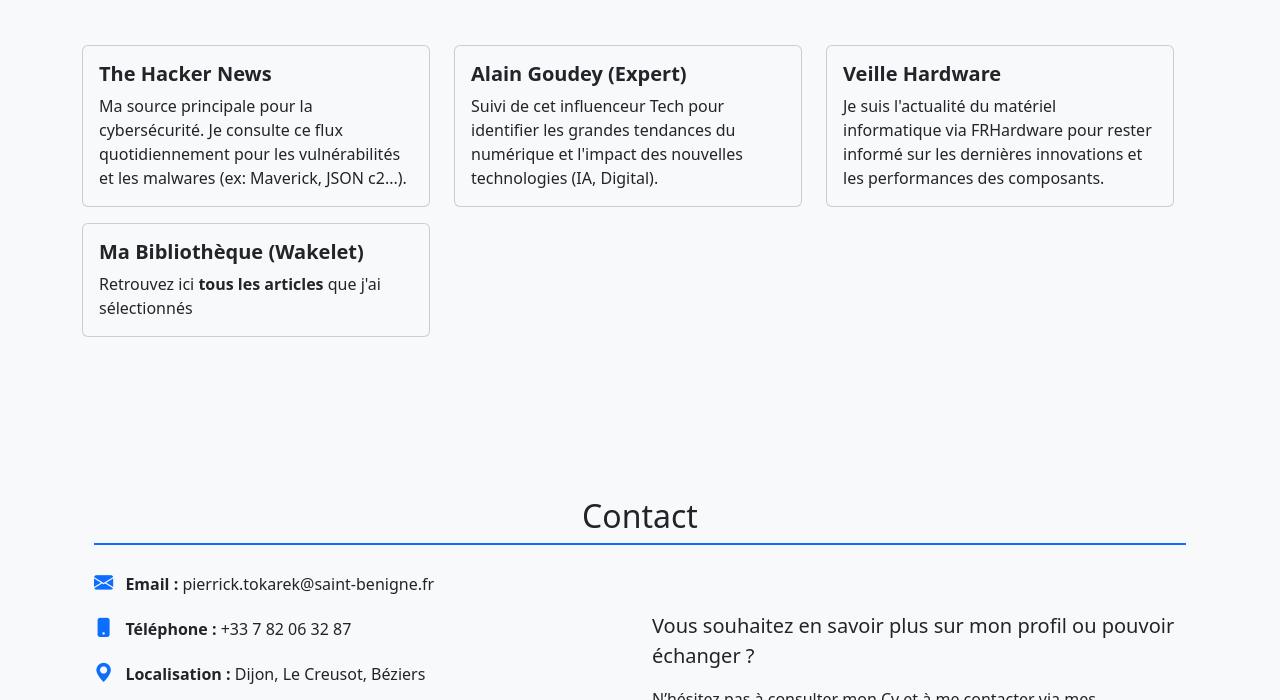
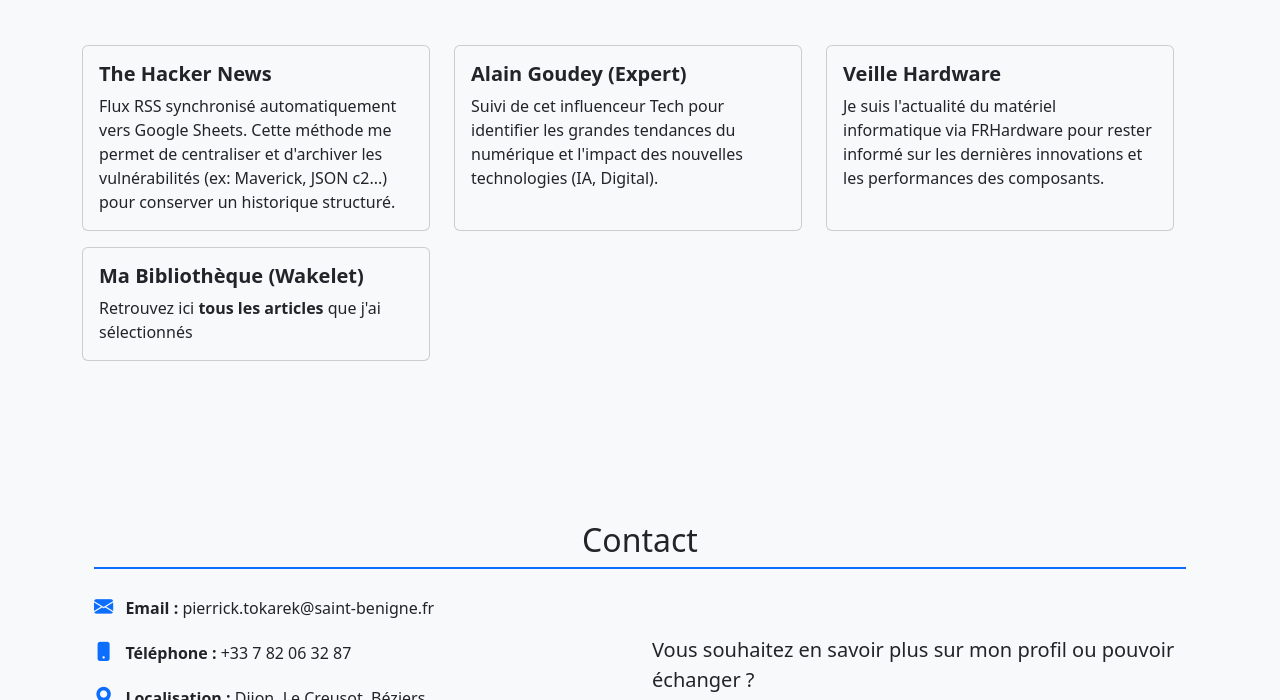
Before and after one commit to Pierrick-T71/portfolio-pierrick, a plain HTML site: page index.html in a window 1280 px wide. Shown: the part 4991-5691 px from the top of the page. Drawn offline with nearby package versions, Linux system fonts and the light colour scheme.

Commit message:
changement phrase veille

```diff
--- a/index.html
+++ b/index.html
@@ -343,7 +343,7 @@
     <div class="col-md-4 mb-3">
         <a href="https://thehackernews.com/" target="_blank" class="card p-3 text-decoration-none h-100 bg-light text-dark changement-mode">
             <h5 class="card-title fw-bold">The Hacker News</h5>
-            <p class="card-text">Ma source principale pour la cybersécurité. Je consulte ce flux quotidiennement pour les vulnérabilités et les malwares (ex: Maverick, JSON c2...).</p>
+            <p class="card-text">Flux RSS synchronisé automatiquement vers Google Sheets. Cette méthode me permet de centraliser et d'archiver les vulnérabilités (ex: Maverick, JSON c2...) pour conserver un historique structuré.</p>
         </a>
     </div>
 
```
